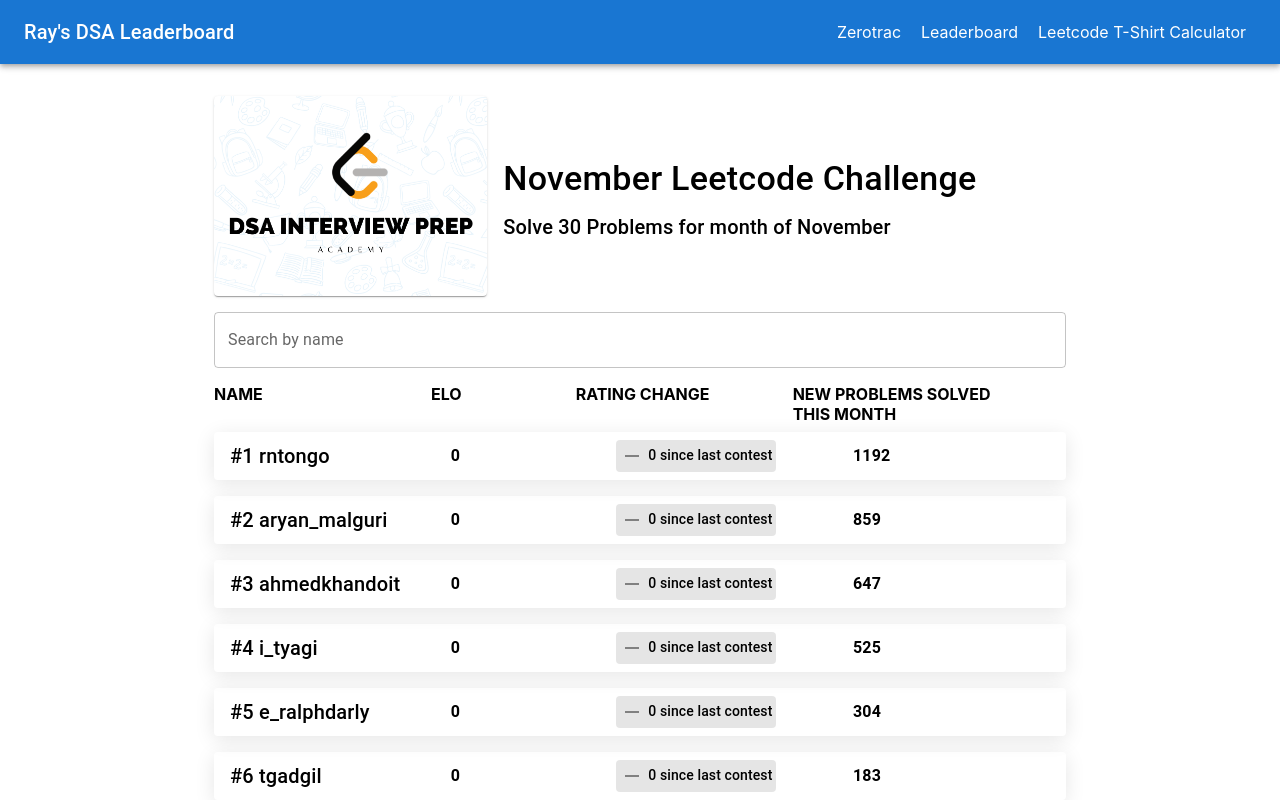
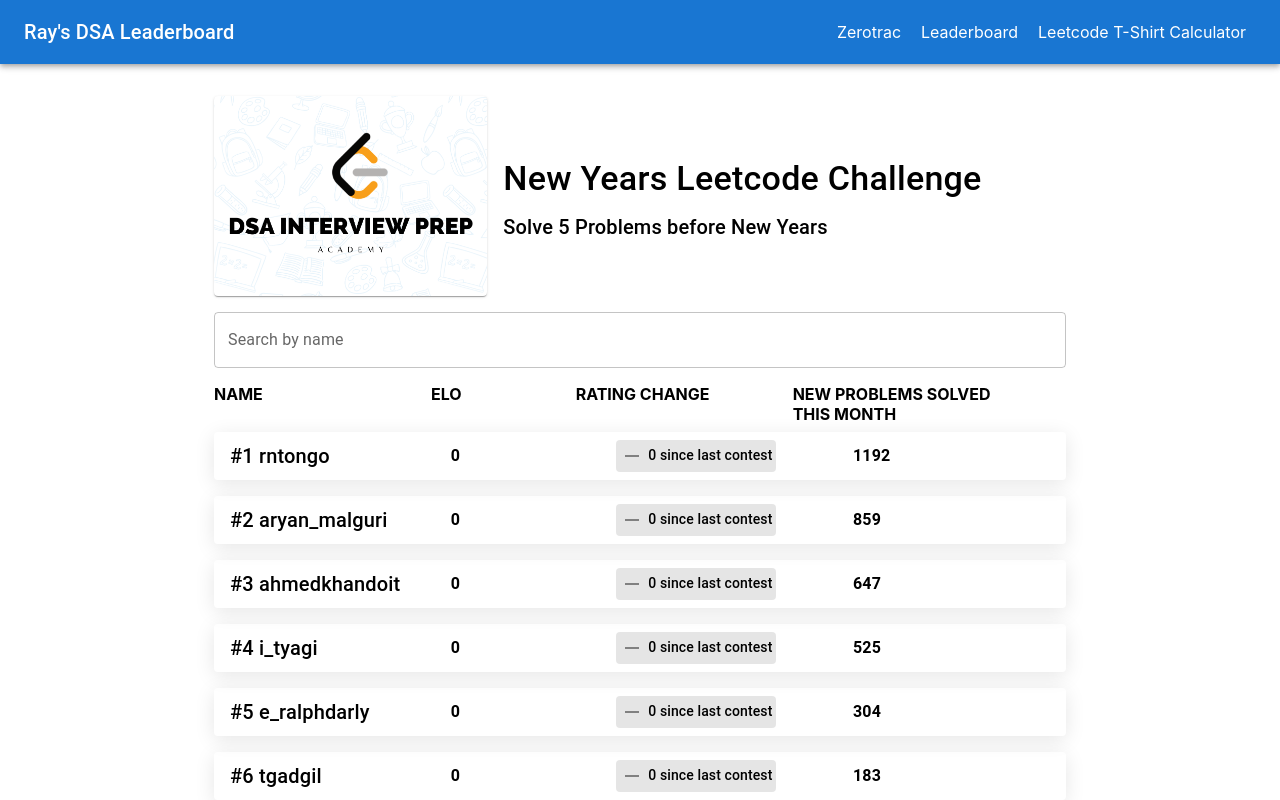
Before and after one commit to RaymondRJones/rays-leetcode-leaderboard, a React (Create React App) app in the folder leetcode-elo/: page / in a window 1280 px wide. Shown: the top 800 px of the page. Built offline with nearby package versions, Linux system fonts and the light colour scheme.

Commit message:
update challenge time

```diff
--- a/leetcode-elo/src/components/Leaderboard.js
+++ b/leetcode-elo/src/components/Leaderboard.js
@@ -72,10 +72,10 @@
         </Grid>
         <Grid item xs={12} sm={8}>
           <Typography variant="h4" gutterBottom component="div" sx={{ fontFamily: "'Roboto', sans-serif", fontWeight: 500 }}>
-            November Leetcode Challenge
+            New Years Leetcode Challenge
           </Typography>
           <Typography variant="h6" gutterBottom component="div" sx={{ fontFamily: "'Roboto', sans-serif", fontWeight: 500 }}>
-            Solve 30 Problems for month of November
+            Solve 5 Problems before New Years
           </Typography>
         </Grid>
       </Grid>
```
